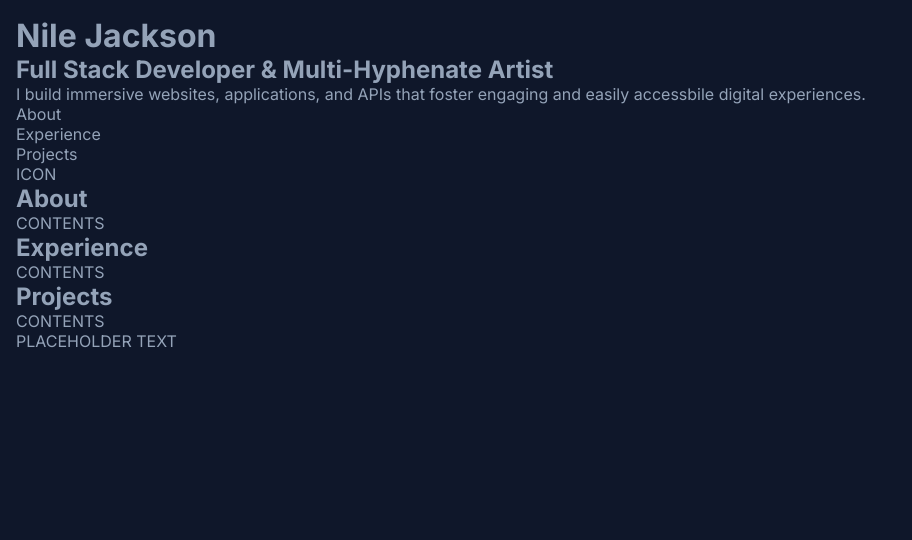
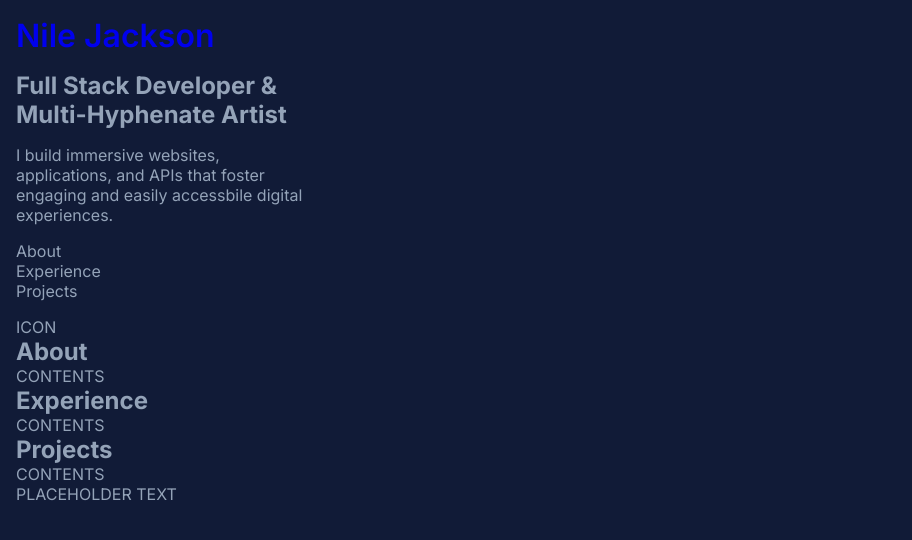
Before and after one commit to Nautevol07VII-111/aLaboratory, a website: page src/index.html in a window 1280 px wide. Shown: the whole page, without its empty margins (0-912 px from the left). Drawn offline with Linux system fonts and the light colour scheme.

Commit message:
Feat adds: portfolio site progress

```diff
--- a/src/index.html
+++ b/src/index.html
@@ -12,9 +12,12 @@
 <link rel="stylesheet" href="https://cdnjs.cloudflare.com/ajax/libs/font-awesome/6.7.1/css/all.min.css" integrity="sha512-5Hs3dF2AEPkpNAR7UiOHba+lRSJNeM2ECkwxUIxC1Q/FLycGTbNapWXB4tP889k5T5Ju8fs4b1P5z/iB4nMfSQ==" crossorigin="anonymous" referrerpolicy="no-referrer" />
     </head>
         <body>
+            <div class="underlay"></div>
             <header>
-                <h1>Nile Jackson</h1>
-                <h2>Full Stack Developer & Multi-Hyphenate Artist</h2>
+                <a href="/">
+                    <h1>Nile Jackson</h1>
+                </a>
+                <h2 class="lightText">Full Stack Developer & Multi-Hyphenate Artist</h2>
                 <p>I build immersive websites, applications, and APIs that foster engaging and easily accessbile digital experiences. </p>
                 <nav>
                     <a>
@@ -34,7 +37,7 @@
             <main>
                 <section>
                     <div>
-                        <h2>About</h2>
+                        <h2 class="lightText">About</h2>
                     </div>
                     <div>CONTENTS</div>
                 </section>
@@ -46,7 +49,7 @@
                 </section>
                 <section>
                     <div>
-                        <h2>Projects</h2>
+                        <h2 class="lightText">Projects</h2>
                     </div>
                     <div>CONTENTS</div>
                 </section>
--- a/src/style.css
+++ b/src/style.css
@@ -1,3 +1,9 @@
+:root {
+    --color-accent: #5eead4;
+    --color-highlight: #e2e8f0;
+
+}
+
 *{
     box-sizing: border-box;
     margin: 0;
@@ -8,4 +14,42 @@ body {
     background: #0f172a;
     color: #94a3b8;
     padding: 1rem;
+
 }
+
+.underlay {
+    position: fixed;
+    background: #172554;
+    inset: 0;
+    opacity: 0.33;
+}
+
+header,
+main,
+footer {
+    position: relative;
+    z-index: 10;
+}
+
+header {
+    display: flex;
+    flex-direction: column;
+    gap: 1rem;
+    max-width: 300px;
+}
+header h1,
+header h4,
+.lightText {
+     color: var(--color-highlight-highlight);
+}
+
+header a {
+    text-decoration: none;
+}
+
+header h1 {
+    font-weight: 600;
+}
+header h4 {
+    font-weight: 400;
+}
```
